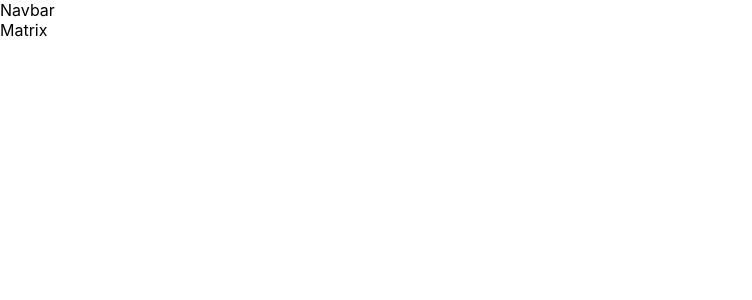
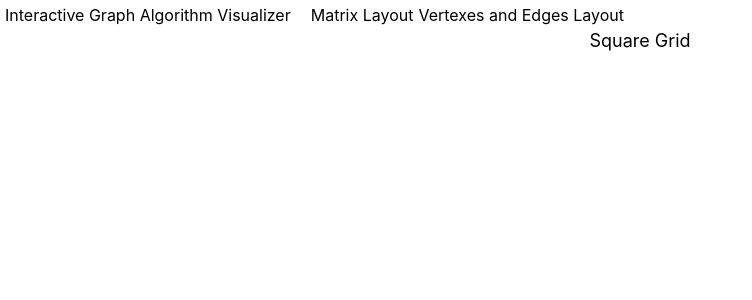
Before and after one commit to DanielJDupont/graph-algos, a Next.js app: page / in a window 1280 px wide. Shown: the top 300 px of the page, without its empty margins (0-752 px from the left). Built offline with nearby package versions, Linux system fonts and the light colour scheme.

Commit message:
added to basic layout

```diff
--- /dev/null
+++ b/components/matrix/index.hooks.ts
@@ -0,0 +1,33 @@
+import { useState, useEffect } from 'react';
+
+const getWindowDimensions = () => {
+  // Check to ensure that code is being run client side and not server side. Window is undefined server side.
+  if (typeof window === 'undefined')
+    return {
+      width: 0,
+      height: 0,
+    };
+
+  const { innerWidth: width, innerHeight: height } = window;
+  return {
+    width,
+    height,
+  };
+};
+
+export const useWindowDimensions = () => {
+  const [windowDimensions, setWindowDimensions] = useState(
+    getWindowDimensions()
+  );
+
+  useEffect(() => {
+    function handleResize() {
+      setWindowDimensions(getWindowDimensions());
+    }
+
+    window.addEventListener('resize', handleResize);
+    return () => window.removeEventListener('resize', handleResize);
+  }, []);
+
+  return windowDimensions;
+};
--- /dev/null
+++ b/components/matrix/index.module.scss
@@ -0,0 +1,17 @@
+.matrixContainer {
+  display: flex;
+  flex-direction: column;
+  align-items: center;
+
+  .matrixTitle {
+    font-size: 18px;
+  }
+
+  .squareContainer {
+    display: flex;
+
+    .square {
+      padding: 20px;
+    }
+  }
+}
--- a/components/matrix/index.tsx
+++ b/components/matrix/index.tsx
@@ -1,3 +1,29 @@
+import { useWindowDimensions } from './index.hooks';
+
+import styles from './index.module.scss';
+
 export const Matrix = () => {
-  return <div>Matrix</div>;
+  const { width, height } = useWindowDimensions();
+
+  const numberOfRows = Math.floor(height / 30);
+  const numberOfColumns = Math.floor(width / 30);
+
+  const matrix = Array(numberOfRows).map(() => [...Array(numberOfColumns)]);
+
+  return (
+    <div className={styles.matrixContainer}>
+      <div className={styles.matrixTitle}>Square Grid</div>
+
+      {/* A grid that holds all of the squares. */}
+      <div className={styles.squareContainer}>
+        {matrix.map((row) => (
+          <div className={styles.row}>
+            {matrix.map((column) => (
+              <div className={styles.square}>Square</div>
+            ))}
+          </div>
+        ))}
+      </div>
+    </div>
+  );
 };
--- /dev/null
+++ b/components/navbar/index.module.scss
@@ -0,0 +1,12 @@
+.navbarContainer {
+  display: flex;
+  padding: 5px;
+
+  .navbarTitle {
+    margin-right: 20px;
+  }
+
+  .navbarItem {
+    margin-right: 5px;
+  }
+}
--- a/components/navbar/index.tsx
+++ b/components/navbar/index.tsx
@@ -1,3 +1,13 @@
+import styles from './index.module.scss';
+
 export const Navbar = () => {
-  return <div>Navbar</div>;
+  return (
+    <div className={styles.navbarContainer}>
+      <div className={styles.navbarTitle}>
+        Interactive Graph Algorithm Visualizer
+      </div>
+      <div className={styles.navbarItem}>Matrix Layout</div>
+      <div className={styles.navbarItem}>Vertexes and Edges Layout</div>
+    </div>
+  );
 };
--- a/package.json
+++ b/package.json
@@ -10,7 +10,8 @@
   "dependencies": {
     "next": "10.0.6",
     "react": "17.0.1",
-    "react-dom": "17.0.1"
+    "react-dom": "17.0.1",
+    "sass": "^1.32.7"
   },
   "devDependencies": {
     "@types/node": "^14.14.25",
```
Also changed, not shown: 1 other file (tests, documents, lock files or other folders).
